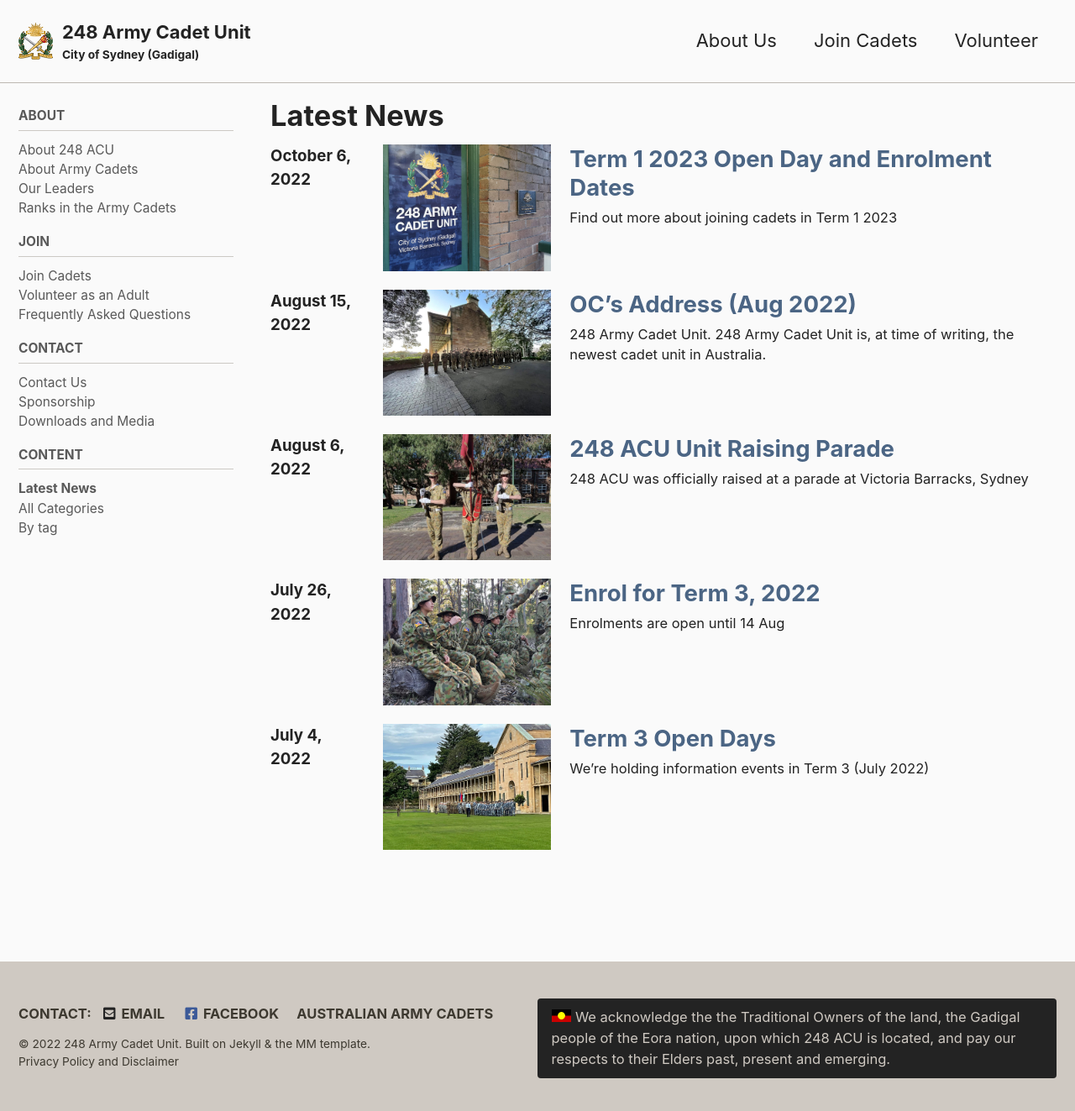
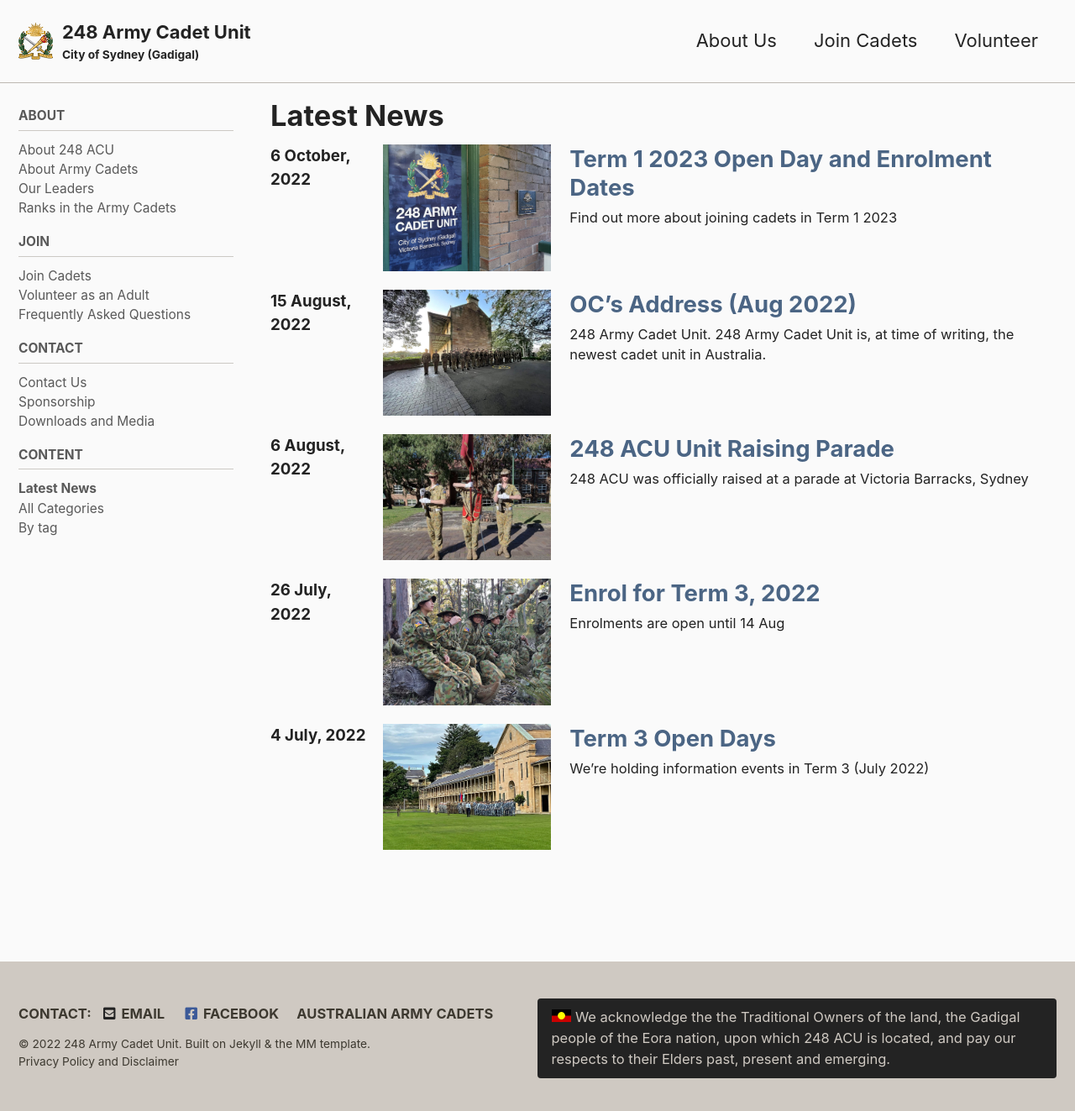
Before and after one commit to alansfyeung/248acu-website, a Jekyll site: the page built from _pages/latest-news.md, in a window 1280 px wide and 1327 px high. Shown: the top 1323 px of the window at 84% size. Built offline with Jekyll 4.4.1, drawn with Linux system fonts in a browser that asks for light colours; cached includes are drawn as plain includes.

Commit message:
Update date format and fix news page

```diff
--- a/_config.yml
+++ b/_config.yml
@@ -114,7 +114,7 @@
   avatar           : "/assets/images/logos/248acu-outline.jpg"
   bio              : "Established 2022"
   location         : "Victoria Barracks, Sydney"
-  email            : "oc.248acu@armycadets.gov.au"
+  email            :
   links:
     - label: "Email"
       icon: "fas fa-fw fa-envelope-square"
--- a/_includes/page__date.html
+++ b/_includes/page__date.html
@@ -1,4 +1,4 @@
-{% assign date_format = site.date_format | default: "%B %-d, %Y" %}
+{% assign date_format = site.date_format | default: "%-d %B, %Y" %}
 {% assign date_label = "Posted on: " | default: site.data.ui-text[site.locale].date_label %}
 {% if page.last_modified_at %}
   <p class="page__date"><strong><i class="fas fa-fw fa-calendar-alt" aria-hidden="true"></i> {{ date_label }}</strong> <time class="dt-published" datetime="{{ page.last_modified_at | date: "%Y-%m-%d" }}">{{ page.last_modified_at | date: date_format }}</time></p>
--- a/_includes/page__meta.html
+++ b/_includes/page__meta.html
@@ -5,7 +5,7 @@
       {% assign date = document.date %}
       <span class="page__meta-date">
         <i class="far {% if include.type == 'grid' and document.read_time and document.show_date %}fa-fw {% endif %}fa-calendar-alt" aria-hidden="true"></i>
-        {% assign date_format = site.date_format | default: "%B %-d, %Y" %}
+        {% assign date_format = site.date_format | default: "%-d %B, %Y" %}
         <time datetime="{{ date | date_to_xmlschema }}">{{ date | date: date_format }}</time>
       </span>
     {% endif %}
--- a/_layouts/news.html
+++ b/_layouts/news.html
@@ -5,7 +5,7 @@
 
 {% assign news_category = page.news_category | default: "news" %}
 {% assign posts = site.posts | where:"categories",news_category %}
-{% assign date_format = site.date_format | default: "%B %-d, <br>%Y" %}
+{% assign date_format = site.date_format | default: "%-d %B, %Y" %}
 
 {% if page.header.overlay_color or page.header.overlay_image or page.header.image %}
   {% include page__hero.html %}
--- a/_sass/minimal-mistakes/_archive.scss
+++ b/_sass/minimal-mistakes/_archive.scss
@@ -132,13 +132,12 @@
 
   &.list__item--news {
     display: grid;
-    grid-template: 25px 25px auto / auto;
+    grid-template: repeat(3, auto) / auto;
     margin-bottom: 1em;
 
     .list__item-date {
       font-size: 0.85em;
       font-weight: bold;
-      margin-right: 1em;
     }
 
     .list__item-teaser {
@@ -146,7 +145,6 @@
     }
 
     .archive__item {
-      margin-left: 1em;
       h1, h2, h3, h4 {
         margin-top: 0;
       }
@@ -155,6 +153,10 @@
     @include breakpoint($large) {
       grid-template: auto / 2fr 3fr 9fr;
 
+      .list__item-date {
+        margin-right: 1em;
+      }
+
       .list__item-teaser {
         display: block;
         overflow: hidden;
@@ -162,6 +164,10 @@
           min-width: 100%;
           min-height: 100%;
         }
+      }
+
+      .archive__item {
+        margin-left: 1em;
       }
     }
   }
```
